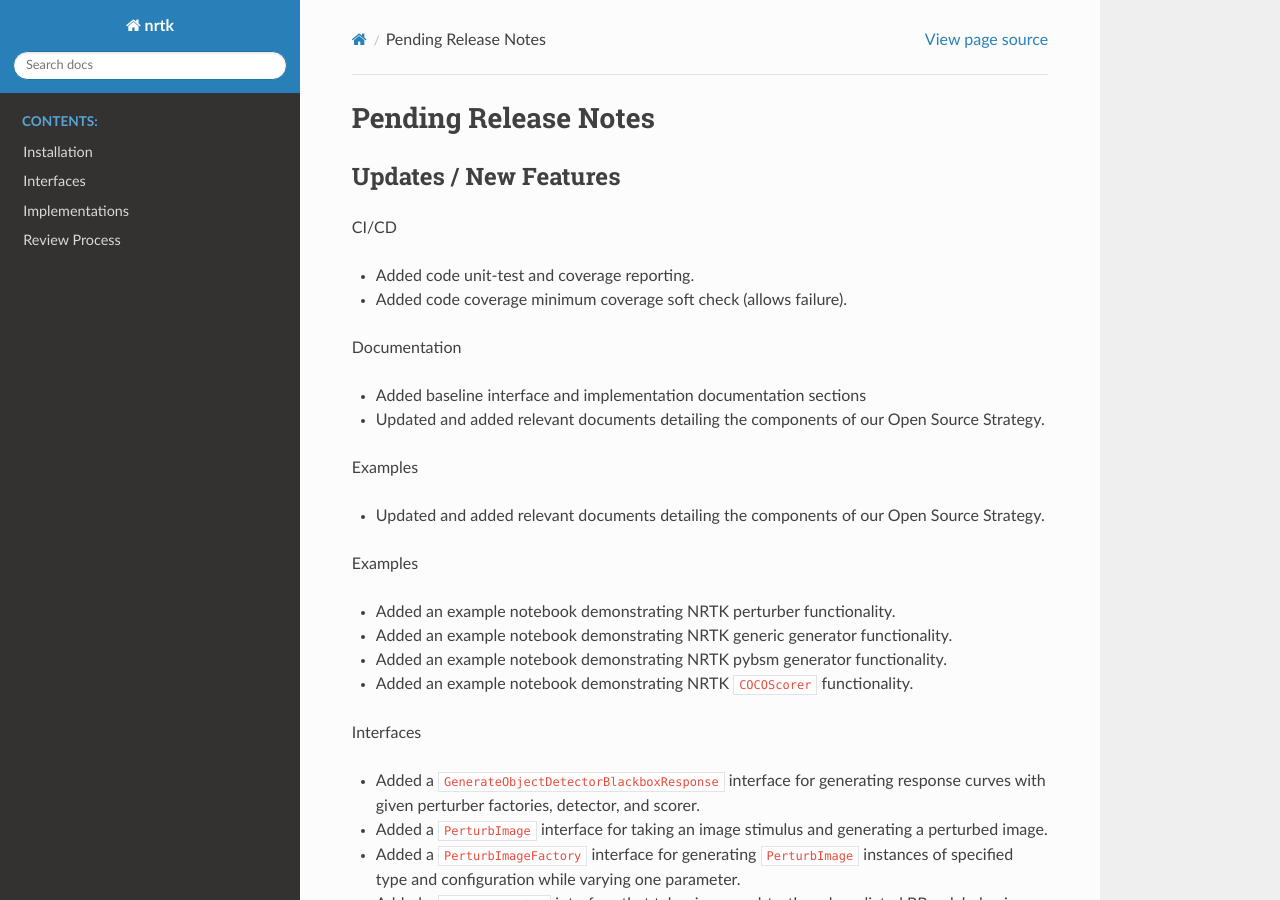
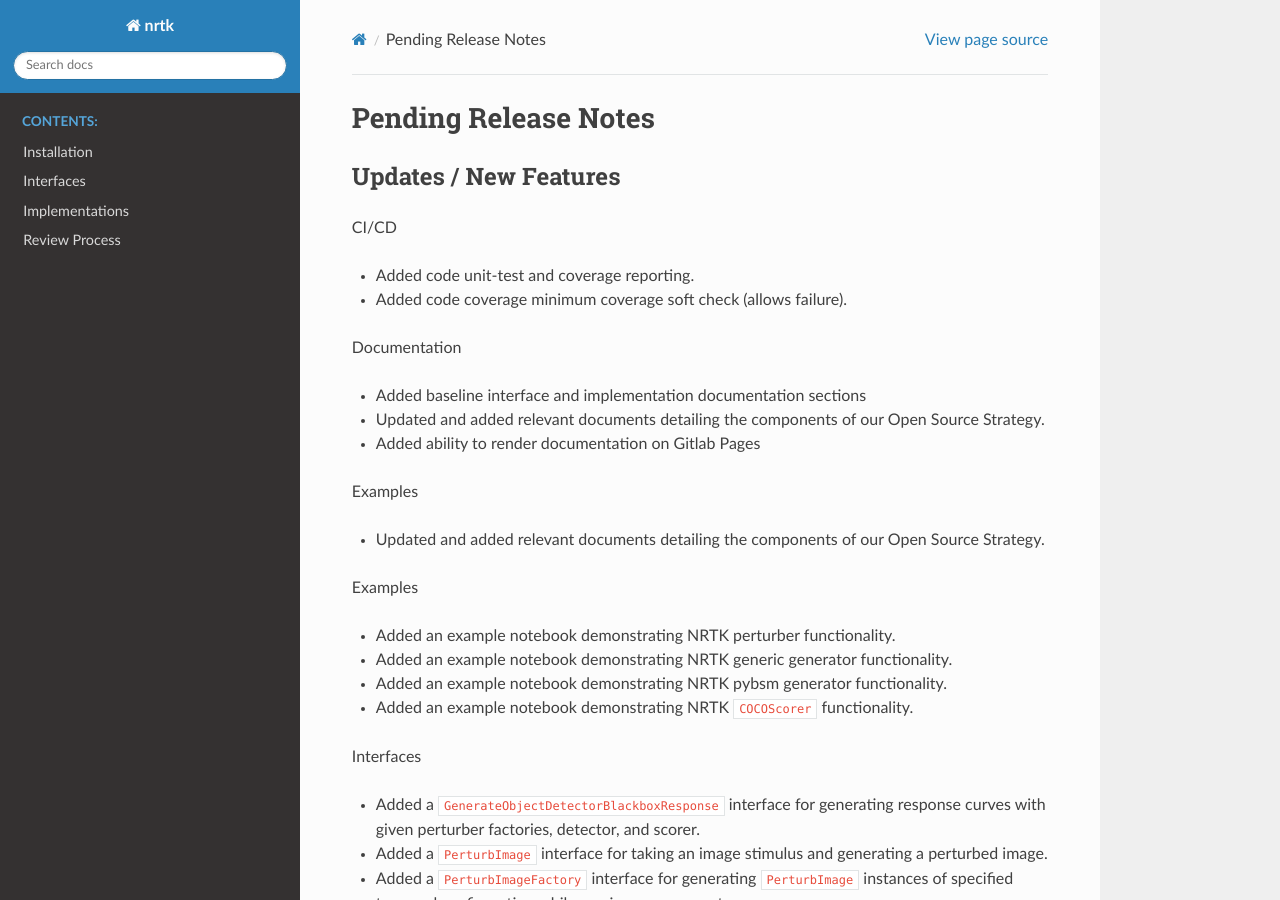
Before and after one commit to Kitware/nrtk, a Sphinx documentation site: the page built from docs/release_notes/pending_release.rst, in a window 1280 px wide and 900 px high. Built offline with Sphinx 7.4.7 and the Read the Docs theme 2.0.0, drawn with Linux system fonts in a browser that asks for light colours; pages that are not in the unit, such as notebooks, are missing from menus; the version number is read from the project's files by our own code; some of the changed lines change nothing that is shown.

Commit message:
Dev/render gitlab docs

```diff
--- a/docs/conf.py
+++ b/docs/conf.py
@@ -27,6 +27,10 @@ copyright = '2023, Kitware, Inc.'
 author = 'Kitware, Inc.'
 release = nrtk.__version__
 
+site_url = "https://jatic.pages.jatic.net/kitware/nrtk/"
+repo_url = "https://gitlab.jatic.net/jatic/kitware/nrtk"
+repo_name = "nrtk"
+
 
 # -- General configuration ---------------------------------------------------
 # https://www.sphinx-doc.org/en/master/usage/configuration.html#general-configuration
--- a/docs/release_notes/pending_release.rst
+++ b/docs/release_notes/pending_release.rst
@@ -16,6 +16,8 @@ Documentation
 
 * Updated and added relevant documents detailing the components of our Open
   Source Strategy.
+
+* Added ability to render documentation on Gitlab Pages
 
 Examples
 
```
Also changed, not shown: .gitlab-ci.yml.
